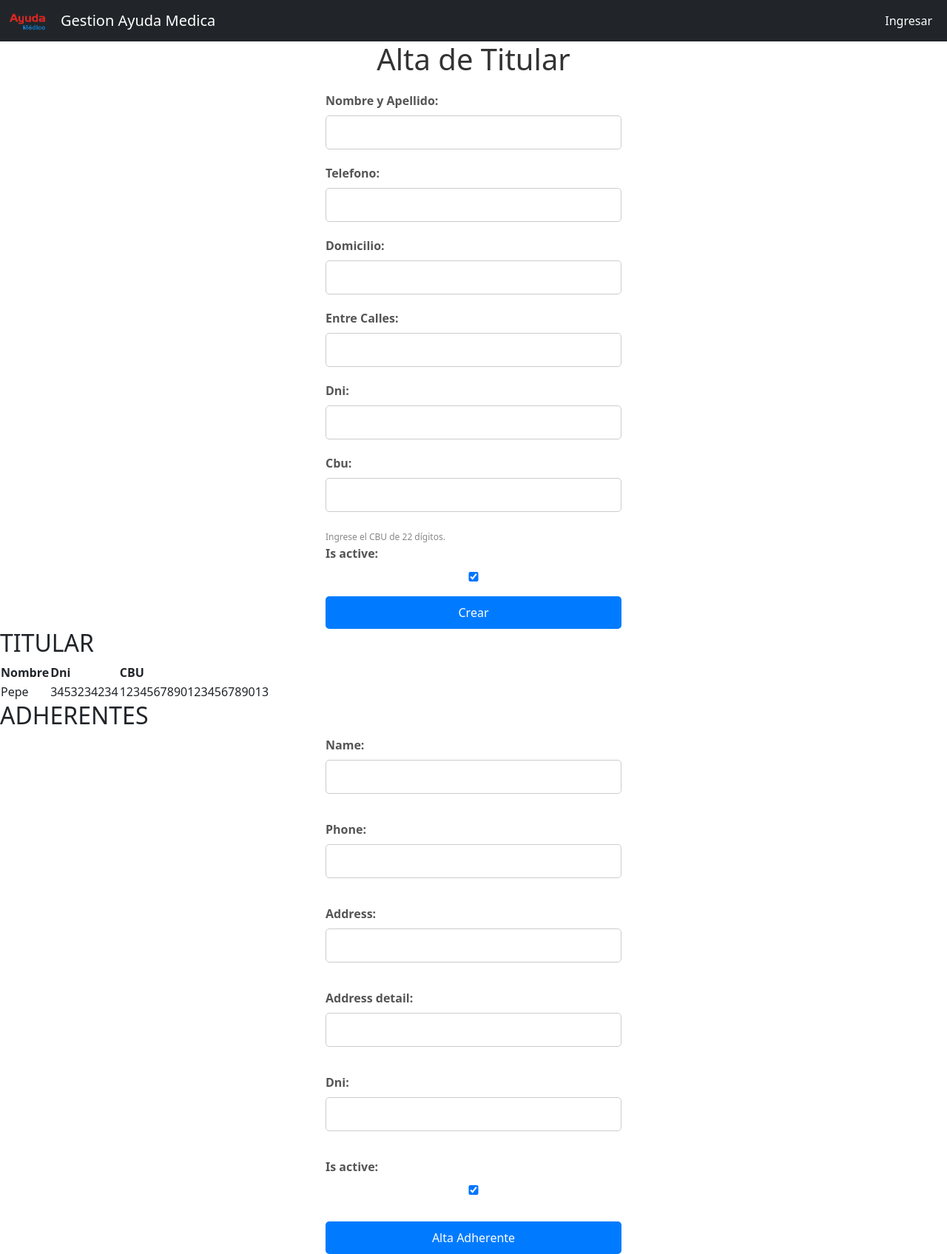
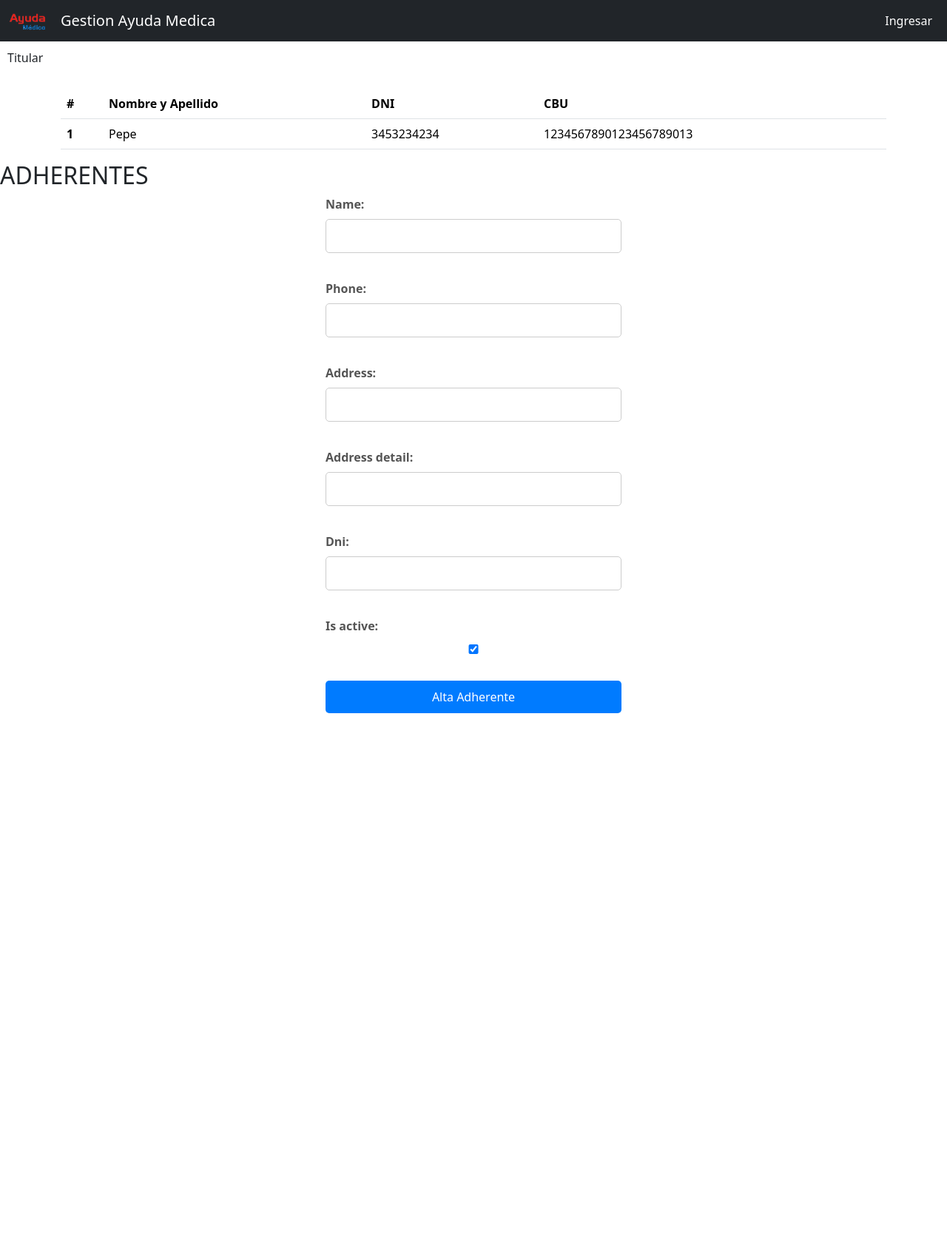
Before and after one commit to fer-gab-sua/Ayuda-App, a Django app: template mysite/pianoadherentes/templates/create_client.html in a window 1280 px wide. Shown: the whole page at 74% size. After the commit the page ends 964 px from the top, so only its background shows below. Run offline with Django 4.2, Linux system fonts and the light colour scheme; the template is opened without the code that fills it: values that come from a table or form of the project are taken from there, others are empty; data comes from the database, SQL or seed files in the repository; both versions use the stored data as it was after the commit.

Commit message:
alta mod

```diff
--- a/mysite/pianoadherentes/static/css/create_client.css
+++ b/mysite/pianoadherentes/static/css/create_client.css
@@ -1,10 +1,13 @@
 .principal {
     height: 100%;
     width: 100%;
+    padding: 10px;
 }
 
 .container{
     display: flex;
+    margin-top: 20px;
+
 }
 
 h1 {
@@ -12,9 +15,6 @@ h1 {
     color: #333;
 }
 
-.container {
-    margin-top: 20px;
-}
 
 form {
     max-width: 400px;
--- a/mysite/pianoadherentes/templates/create_client.html
+++ b/mysite/pianoadherentes/templates/create_client.html
@@ -5,8 +5,12 @@
 
 <link rel="stylesheet" href="{% static '/css/create_client.css' %}">
 <div class="principal">
+    {% if new_client %}
+    <div class="container" style="display: none;">
+        {% else %}
     <h1>Alta de Titular</h1>
-    <div class="container">
+    <div class="container" style="display: flex;">
+    {% endif %}
         <form action="/client/create/" method="POST">
             {% csrf_token %}
             <label for="id_name">Nombre y Apellido:</label>
@@ -33,55 +37,31 @@
 
             <button>Crear</button>
         </form>
-
     </div>
-</div>
-
-
-
-
-
-
-
-
-
-
-
-
-
-
-
-
-
-
-
-
-
-
-
-
-
-
-
 
 {% if new_client %}
-<h2>TITULAR</h2>
-<table>
-    <thead>
+Titular
+</div>
+<div class="container">
+    <table class="table">
+        <thead>
         <tr>
-            <th>Nombre</th>
-            <th>Dni</th>
-            <th>CBU</th>
+            <th scope="col">#</th>
+            <th scope="col">Nombre y Apellido</th>
+            <th scope="col">DNI</th>
+            <th scope="col">CBU</th>
         </tr>
-    </thead>
-    <tbody>
+        </thead>
+        <tbody>
         <tr>
+            <th scope="row">{{new_client.titular_id}}</th>
             <td>{{new_client.name}}</td>
             <td>{{new_client.dni}}</td>
             <td>{{new_client.cbu}}</td>
         </tr>
-    </tbody>
-</table>
+        </tbody>
+    </table>
+</div>
 <h2>ADHERENTES</h2>
 <form action="/client/adherente/create/" method="POST">
 {% csrf_token %}
```
Also changed, not shown: mysite/db.sqlite3.
